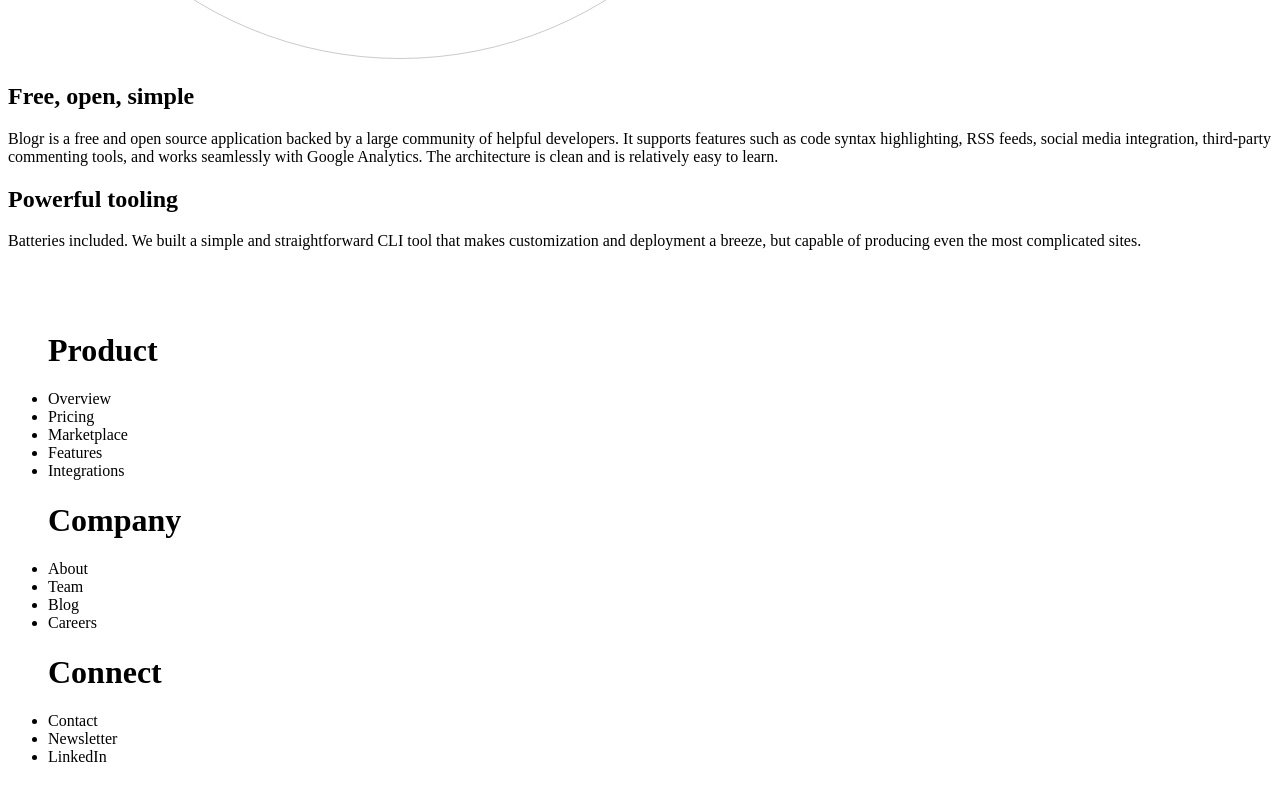
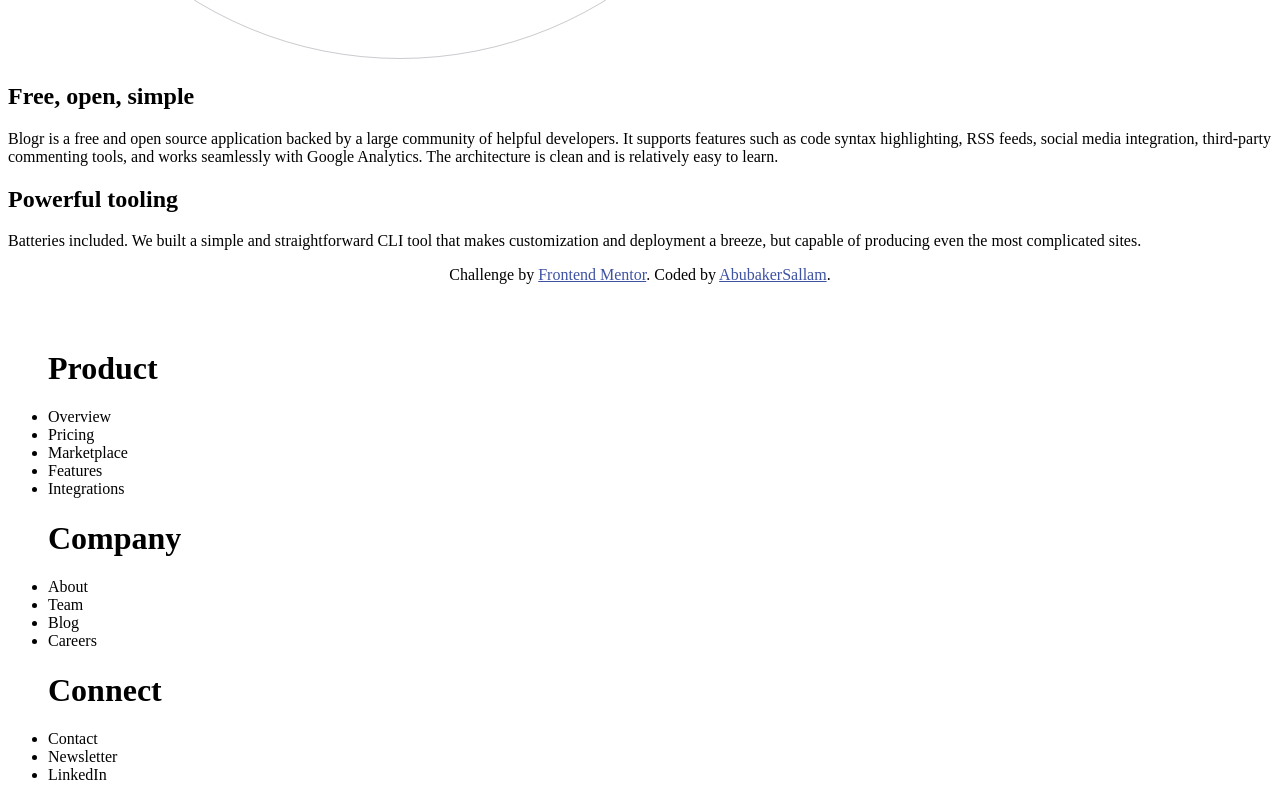
Before and after one commit to AbubakerSallam/blog-challange, a Vue app: page / in a window 1280 px wide. Shown: the part 5461-6261 px from the top of the page. Built offline with nearby package versions, Linux system fonts and the light colour scheme; the HTML template or start-up script is replaced by a standard one.

Commit message:
just added my name and frontend logo above of the fotter

```diff
--- a/src/App.vue
+++ b/src/App.vue
@@ -27,6 +27,11 @@ const navItems = ref([
     <HeaderSection />
     <middleSection />
     <LaptopSection />
+    <div class="attribution">
+      Challenge by
+      <a href="https://www.frontendmentor.io?ref=challenge" target="_blank">Frontend Mentor</a>.
+      Coded by <a href="#">AbubakerSallam</a>.
+    </div>
     <FotterSection />
   </div>
 </template>
```
